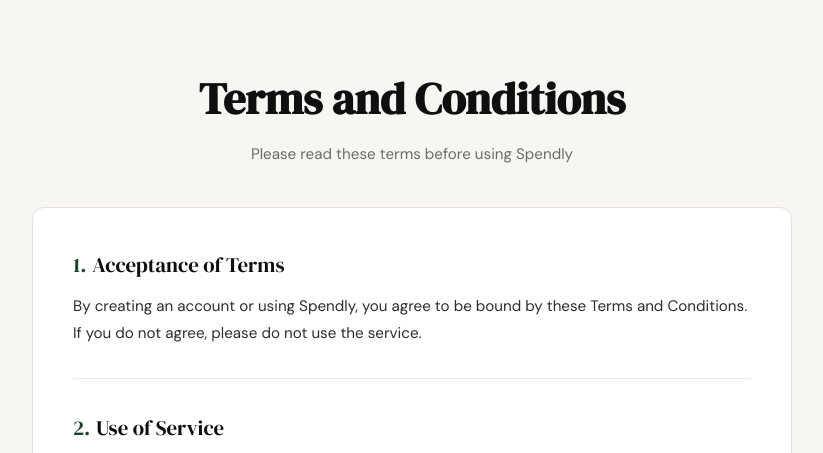
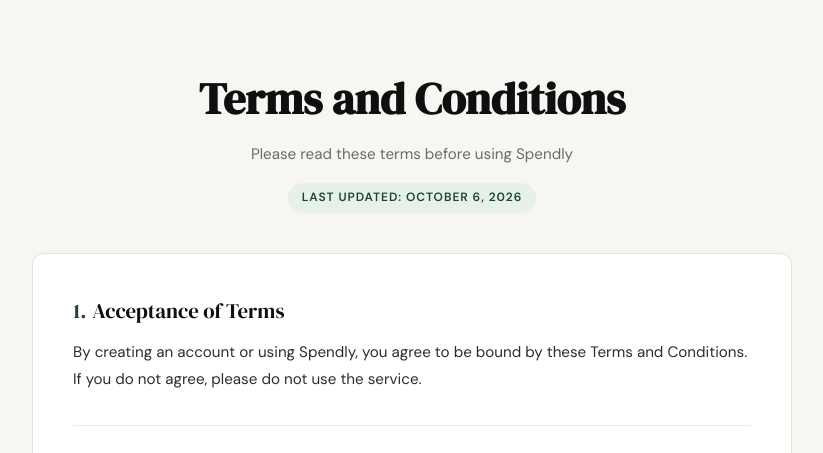
Before and after one commit to sabrina-glitch/spendly, a Flask app: page /terms in a window 1280 px wide. Shown: the part 61-514 px from the top of the page, without its empty margins (228-1051 px from the left). Run offline with Flask 3, Linux system fonts and the light colour scheme.

Commit message:
terms: add last updated date to terms and conditions page
Co-Authored-By: Claude Opus 5.5 <noreply@anthropic.com>

```diff
--- a/static/css/style.css
+++ b/static/css/style.css
@@ -507,6 +507,19 @@ a { color: inherit; text-decoration: none; }
     color: var(--ink-muted);
 }
 
+.legal-updated {
+    display: inline-block;
+    margin-top: 1rem;
+    background: var(--accent-light);
+    color: var(--accent);
+    font-size: 0.75rem;
+    font-weight: 600;
+    letter-spacing: 0.08em;
+    text-transform: uppercase;
+    padding: 0.35rem 0.85rem;
+    border-radius: 999px;
+}
+
 .legal-card {
     background: var(--paper-card);
     border: 1px solid var(--border);
--- a/templates/terms.html
+++ b/templates/terms.html
@@ -10,6 +10,7 @@
         <div class="legal-header">
             <h1 class="legal-title">Terms and Conditions</h1>
             <p class="legal-subtitle">Please read these terms before using Spendly</p>
+            <p class="legal-updated">Last updated: October 6, 2026</p>
         </div>
 
         <div class="legal-card">
```
